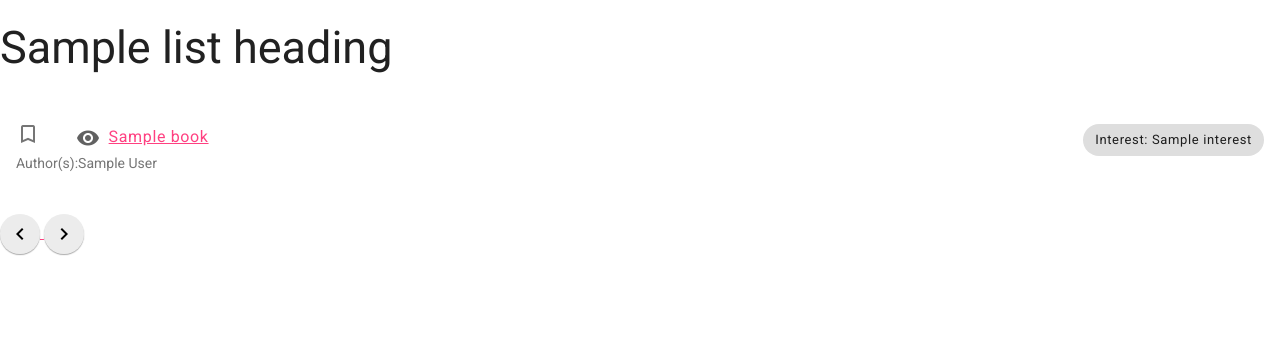
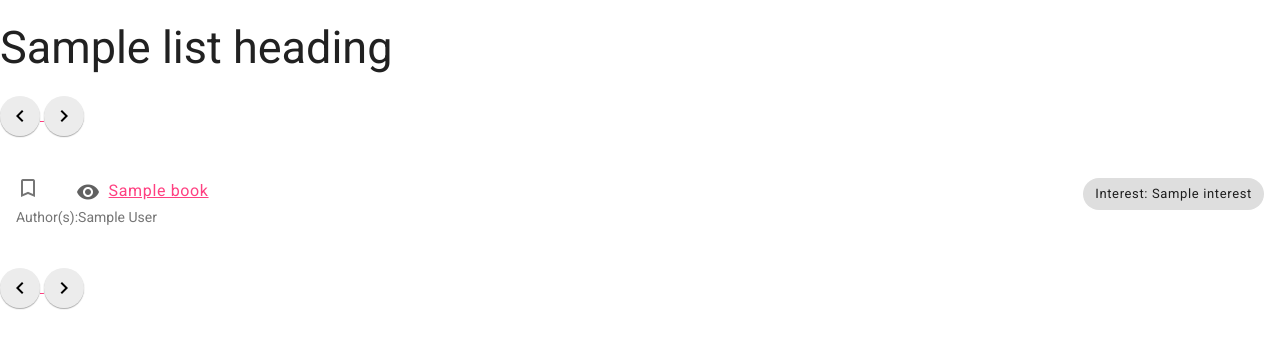
Before and after one commit to muncus/book-club-library, a Flask app: template templates/list_books.html in a window 1280 px wide. Shown: the part 64-412 px from the top of the page. Run offline with Flask 2, Linux system fonts and the light colour scheme; the template is opened without the code that fills it: most values are stand-ins (such as "Sample title", 1, 10 or a date in 2020); data that the repository does not hold is empty; parts of the project's set-up code (start-up, migrations or seed data) failed here and were passed over.

Commit message:
also have page nav buttons at the top.

```diff
--- a/templates/list_books.html
+++ b/templates/list_books.html
@@ -11,6 +11,16 @@ var interestToggle = function(element, bookkey){
 }
 </script>
     <h2>{{list_heading or "Books:"}}</h2>
+    <a href="?dir=prev&cursor={{p_cursor}}">
+    <button class="mdl-button mdl-js-button mdl-button--fab mdl-button--mini-fab">
+      <i class="material-icons">keyboard_arrow_left</i>
+    </button>
+    </a>
+    <a href="?dir=next&cursor={{n_cursor}}">
+    <button class="mdl-button mdl-js-button mdl-button--fab mdl-button--mini-fab">
+      <i class="material-icons">keyboard_arrow_right</i>
+    </button>
+    </a>
     <ul class="mdl-list">
       {% for book in books %}
         <li class="mdl-list__item mdl-list__item--three-line">
@@ -64,5 +74,4 @@ var interestToggle = function(element, bookkey){
       <i class="material-icons">keyboard_arrow_right</i>
     </button>
     </a>
-</button>
 {% endblock %}
```
